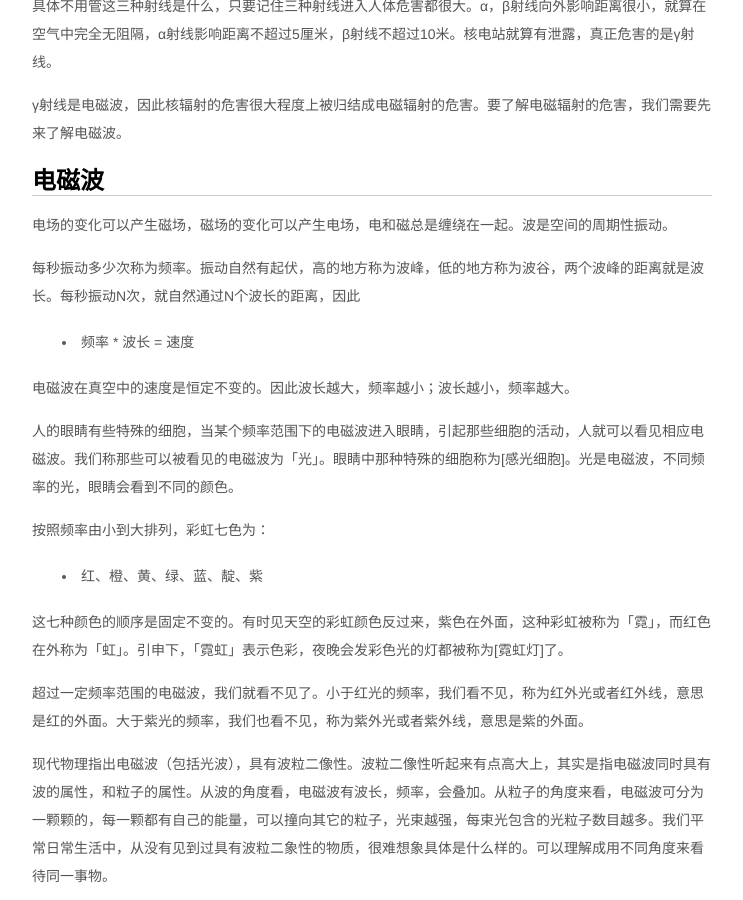
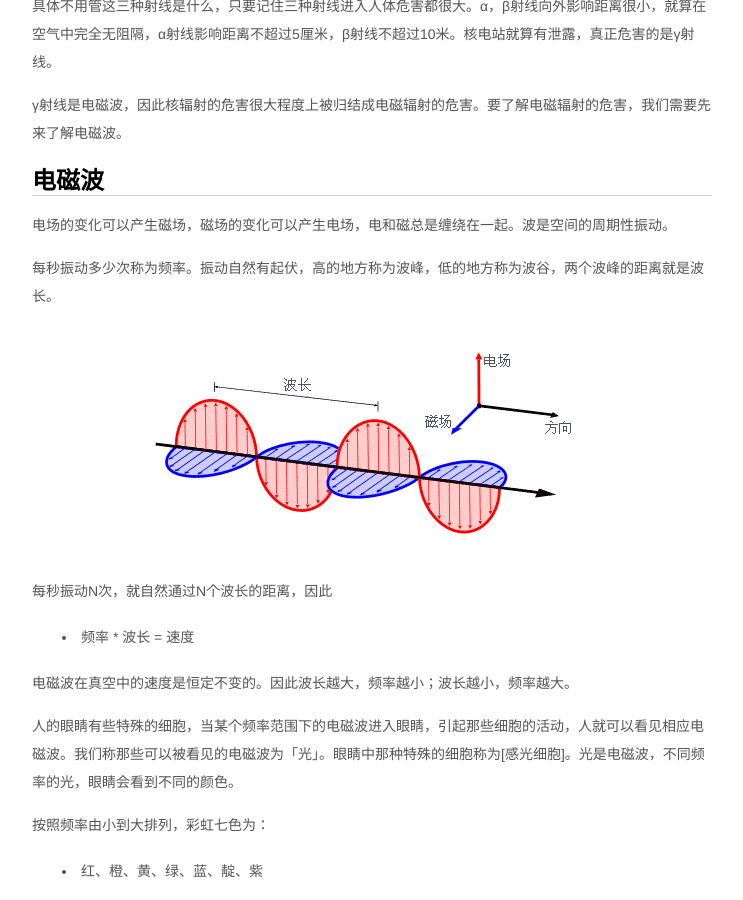
Before and after one commit to jzpangpang/hjcapple.github.com, a Jekyll site: the page built from _posts/2015-03-24-radio.md, in a window 1280 px wide and 900 px high, scrolled down 1432 px. Shown: the whole window, without its empty margins (268-1011 px from the left). Built offline with Jekyll 4.4.1, drawn with Linux system fonts in a browser that asks for light colours; nearby versions of some CDN libraries; Markdown is read by kramdown in place of the engine named in the settings; comment, search, counter and statistics services are not loaded.

Commit message:
为辐射的文章多配一张图。

```diff
--- a/_posts/2015-03-24-radio.md
+++ b/_posts/2015-03-24-radio.md
@@ -35,7 +35,11 @@ published: true
 ---------
 电场的变化可以产生磁场，磁场的变化可以产生电场，电和磁总是缠绕在一起。波是空间的周期性振动。
 
-每秒振动多少次称为频率。振动自然有起伏，高的地方称为波峰，低的地方称为波谷，两个波峰的距离就是波长。每秒振动N次，就自然通过N个波长的距离，因此
+每秒振动多少次称为频率。振动自然有起伏，高的地方称为波峰，低的地方称为波谷，两个波峰的距离就是波长。
+
+![电磁波示意图](/media/files/radio-wave.png)
+
+每秒振动N次，就自然通过N个波长的距离，因此
 
 *  频率 * 波长 = 速度
 
```
Also changed, not shown: media/files/radio-wave.png (added).
